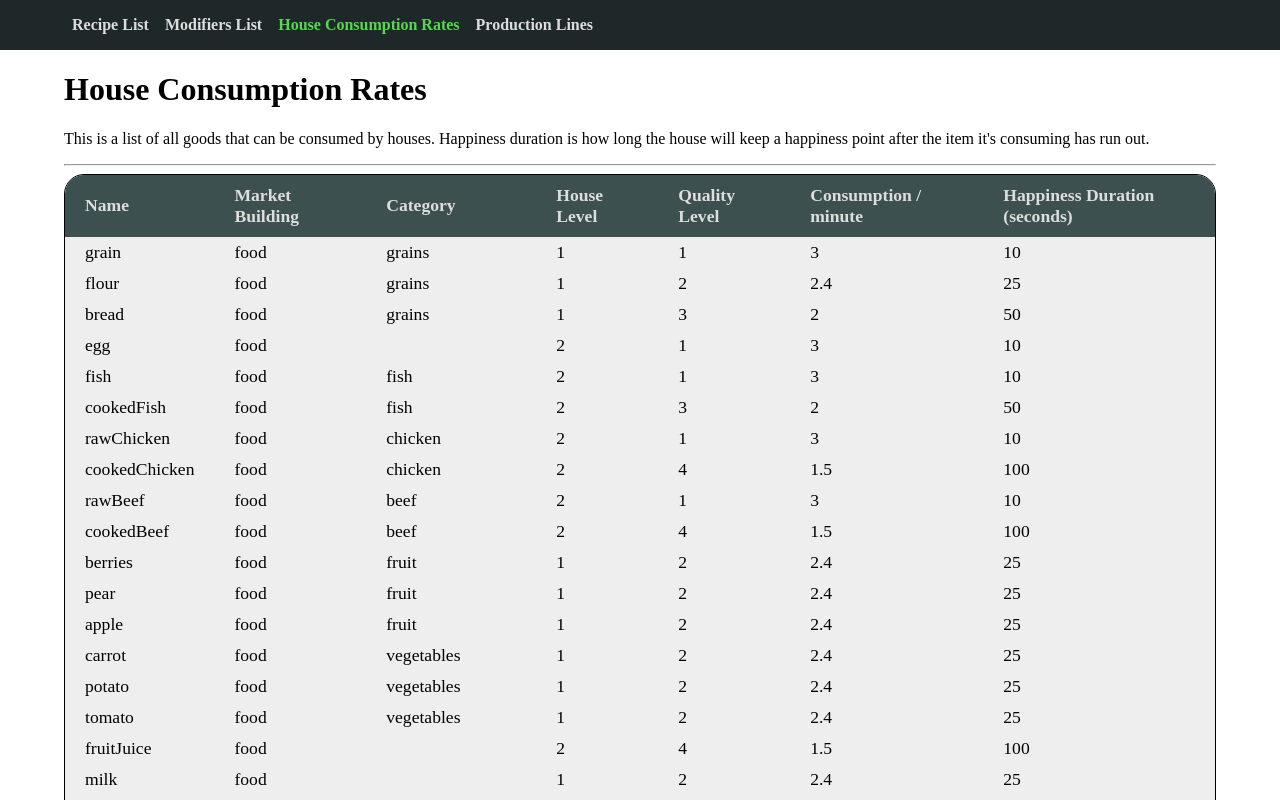
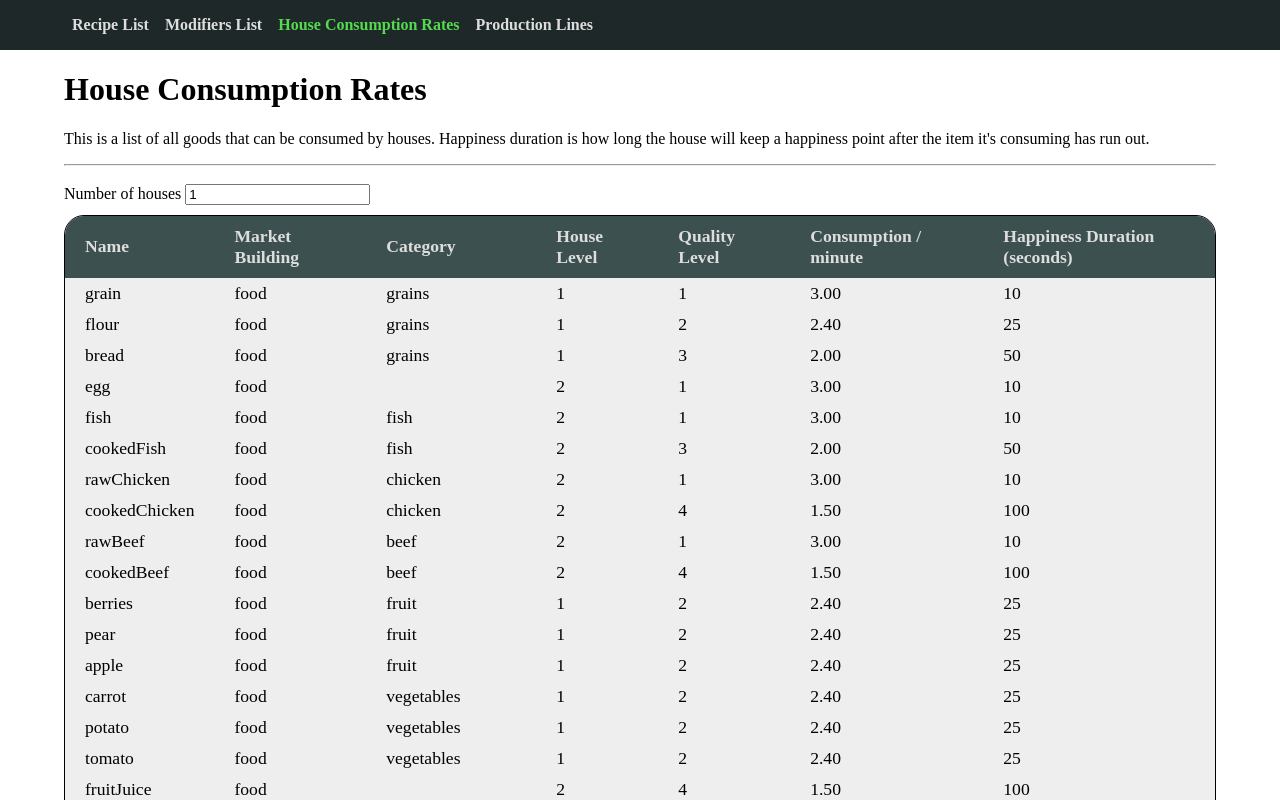
Before and after one commit to AlyxMoon/factory-town-production-calculator, a Vue app: page /consumption in a window 1280 px wide. Shown: the top 800 px of the page. Built offline with nearby package versions, Linux system fonts and the light colour scheme.

Commit message:
add house count to modify consumption per minute

```diff
--- a/src/App.vue
+++ b/src/App.vue
@@ -98,4 +98,10 @@ h4, h5, h6 {
   text-align: right;
 }
 
+label {
+  display: inline-block;
+  margin-top: 10px;
+  margin-bottom: 10px;
+}
+
 </style>
--- a/src/components/ConsumptionRatesList.vue
+++ b/src/components/ConsumptionRatesList.vue
@@ -1,7 +1,5 @@
 <template>
-  <div class="recipe-list-component">
-    <hr />
-    <table>
+  <table class="recipe-list-component">
     <thead>
       <tr>
         <th>Name</th>
@@ -21,7 +19,6 @@
       ></consumption-rates-list-item>
     </tbody>
   </table>
-  </div>
 </template>
 
 <script>
--- a/src/components/ConsumptionRatesListItem.vue
+++ b/src/components/ConsumptionRatesListItem.vue
@@ -11,18 +11,25 @@
 </template>
 
 <script>
+import { mapState } from 'vuex'
+
 export default {
   name: 'ConsumptionRatesListItem',
   props: {
     consumption: Object,
   },
+  computed: {
+    ...mapState({
+      houseCount: ({ houseCount }) => houseCount,
+    }),
+  },
   methods: {
     consumptionTime (name, quality) {
-      if (quality === 1) return 60 / 20
-      if (quality === 2) return 60 / 25
-      if (quality === 3) return 60 / 30
-      if (quality === 4) return 60 / 40
-      if (quality === 5) return 60 / 50
+      const qualityModifier = {
+        1: 20, 2: 25, 3: 30, 4: 40, 5: 50,
+      }
+
+      return (this.houseCount * (60 / qualityModifier[quality])).toFixed(2)
     },
     happinessDuration (name, quality) {
       if (name === 'plank') return 30
--- a/src/store/actions.js
+++ b/src/store/actions.js
@@ -33,6 +33,10 @@ export const fetchRecipes = ({ commit, state }) => {
   })
 }
 
+export const setHouseCount = ({ commit }, { value }) => {
+  commit('SET_HOUSE_COUNT', { houseCount: value })
+}
+
 export const setModifier = ({ commit }, { category, value }) => {
   commit('SET_MODIFIER', { category, value })
 }
--- a/src/store/index.js
+++ b/src/store/index.js
@@ -25,6 +25,7 @@ const state = {
   modifiers: {
     happiness: 0,
   },
+  houseCount: 1,
 }
 
 export default new Vuex.Store({
--- a/src/store/mutations.js
+++ b/src/store/mutations.js
@@ -1,3 +1,7 @@
+
+export const SET_HOUSE_COUNT = (state, { houseCount }) => {
+  state.houseCount = houseCount
+}
 
 export const SET_MODIFIER = (state, { category, value }) => {
   state.modifiers = {
--- a/src/views/ConsumptionRates.vue
+++ b/src/views/ConsumptionRates.vue
@@ -6,12 +6,21 @@
       Happiness duration is how long the house will keep a happiness point after the item it's consuming has run out.
     </p>
 
+    <hr />
+    <label>
+      Number of houses
+      <input
+        type="number"
+        :value="houseCount"
+        @input="setHouseCount({ value: $event.target.value })" />
+    </label>
+
     <consumption-rates-list></consumption-rates-list>
   </div>
 </template>
 
 <script>
-import { mapActions } from 'vuex'
+import { mapActions, mapState } from 'vuex'
 
 import ConsumptionRatesList from '@/components/ConsumptionRatesList'
 
@@ -20,11 +29,16 @@ export default {
   components: {
     ConsumptionRatesList,
   },
+  computed: {
+    ...mapState({
+      houseCount: ({ houseCount }) => houseCount,
+    }),
+  },
   created () {
     this.fetchConsumptionRates()
   },
   methods: {
-    ...mapActions(['fetchConsumptionRates']),
+    ...mapActions(['fetchConsumptionRates', 'setHouseCount']),
   },
 }
 </script>
```
Lines whose indentation alone changed are shown as unchanged.
